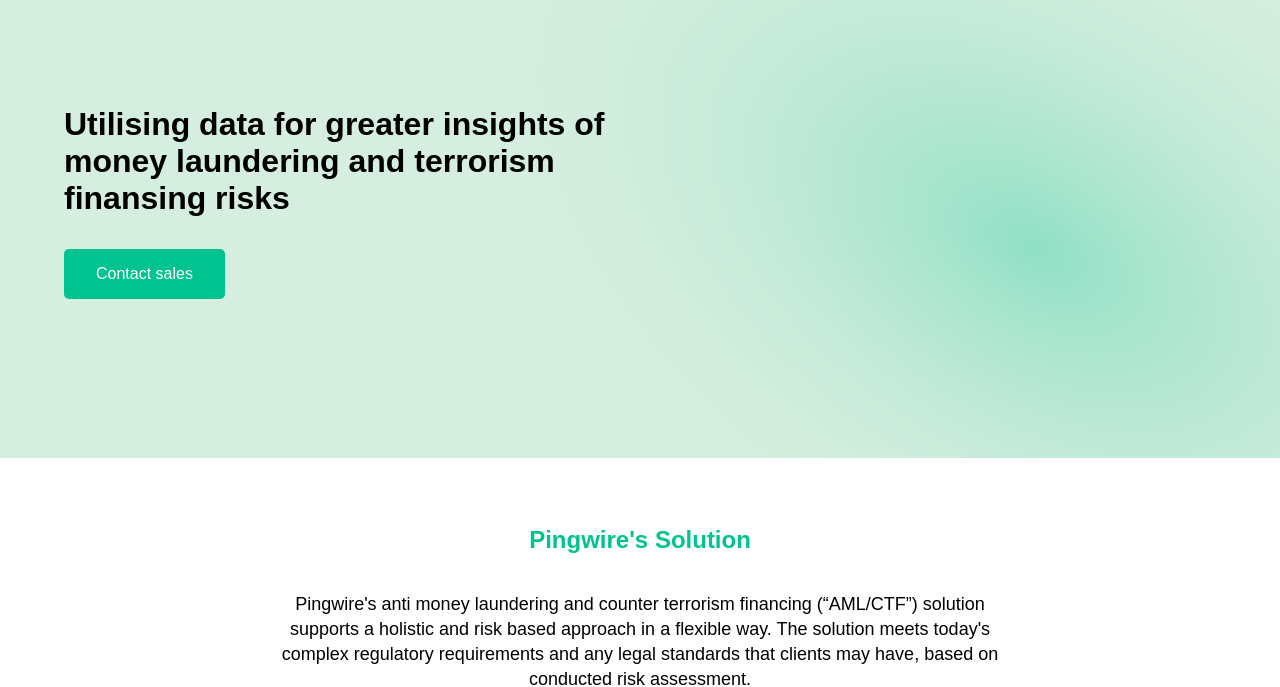
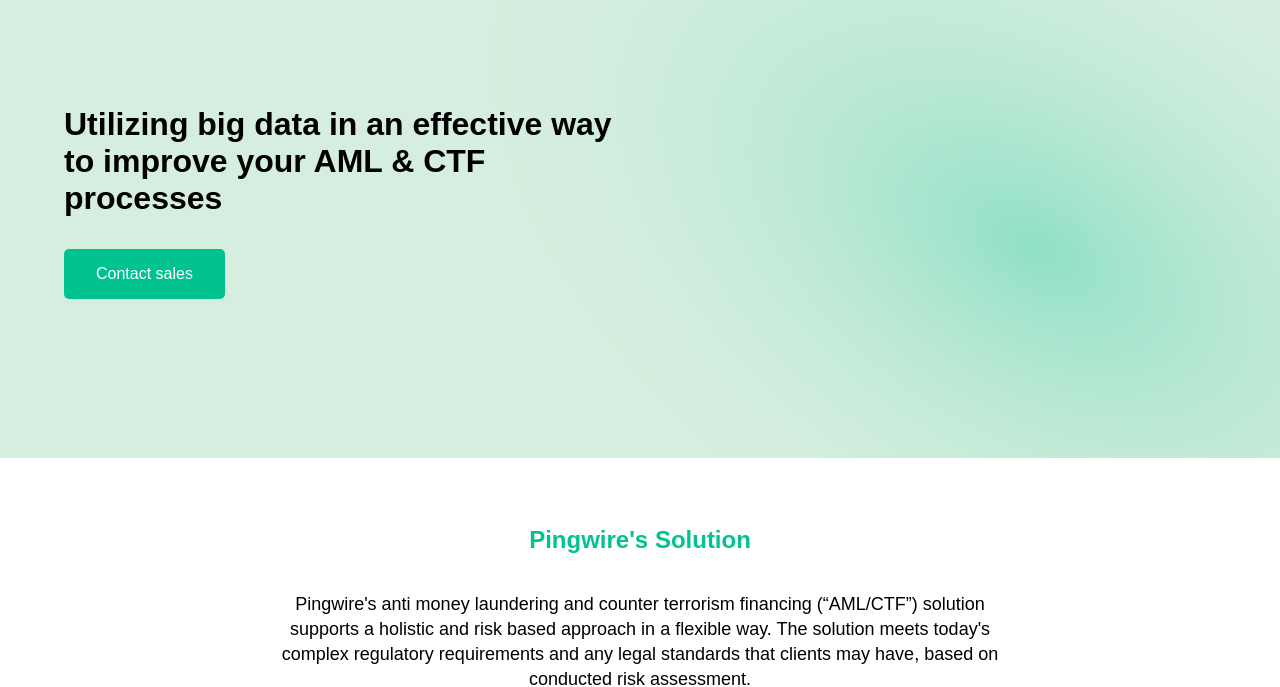
Before and after one commit to Pingwire/pingwire-website, a Gatsby site: page / in a window 1280 px wide. Shown: the part 118-805 px from the top of the page. Built offline with nearby package versions, Linux system fonts and the light colour scheme; Gatsby itself is replaced by a stand-in of ours.

Commit message:
Update headline

```diff
--- a/src/components/Hero.js
+++ b/src/components/Hero.js
@@ -53,7 +53,7 @@
     </StyledHeader>
     <StyledHeroContent>
       <StyledHeadline>
-        Utilising data for greater insights of money laundering and terrorism finansing risks
+        Utilizing big data in an effective way to improve your AML &amp; CTF processes
       </StyledHeadline>
       <Button as="a" href="mailto:sales@pingwire.io">
         Contact sales
```
